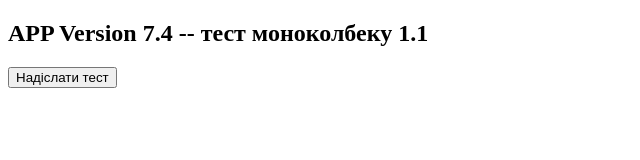
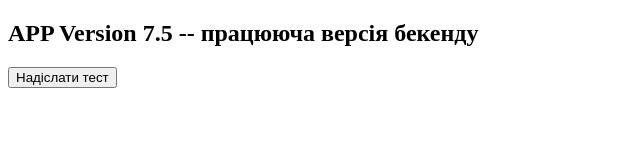
Before and after one commit to nekiynekta/monocheckout, a plain HTML site: page public/index.html in a window 1280 px wide. Shown: the whole page, without its empty margins (0-640 px from the left). Drawn offline with Linux system fonts and the light colour scheme.

Commit message:
APP Version 7.5 -- працююча версія бекенду

```diff
--- a/public/index.html
+++ b/public/index.html
@@ -5,7 +5,7 @@
   <title>Test Netlify Function</title>
 </head>
 <body>
-  <h2>APP Version 7.4 -- тест моноколбеку 1.1</h2>
+  <h2>APP Version 7.5 -- працююча версія бекенду</h2>
   <button onclick="sendTest()">Надіслати тест</button>
 
   <script>
```
